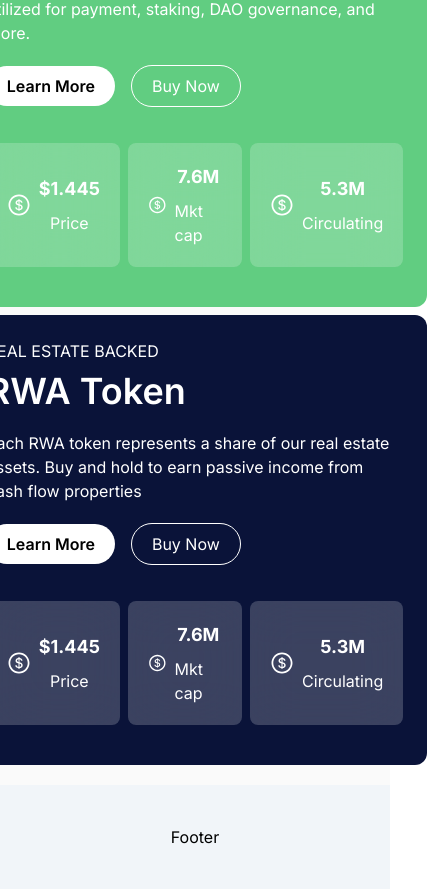
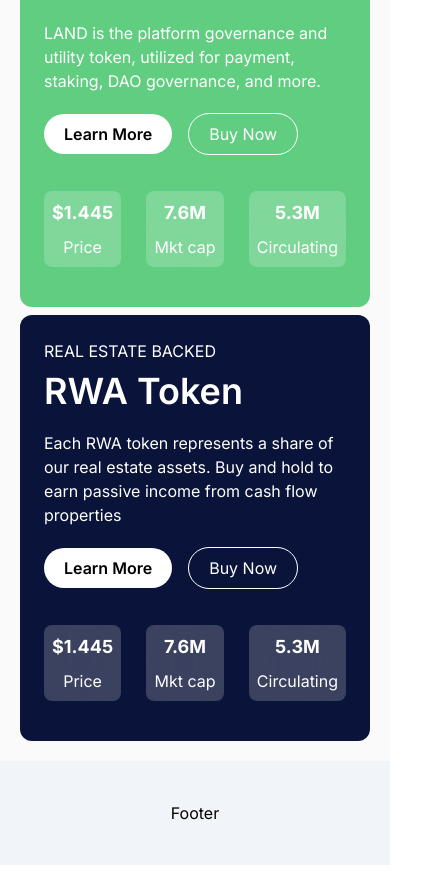
Before and after one commit to adamsdavee/RWA-DeFi, a Next.js app in the folder frontend/: page / in a window 390 px wide. Shown: the part 3453-4342 px from the top of the page, 427 px wide, since content can reach past the window. After the commit the page ends 4318 px from the top, so only its background shows below. Built offline with nearby package versions, Linux system fonts and the light colour scheme.

Commit message:
Fix styling

```diff
--- a/frontend/src/components/TokenCard.jsx
+++ b/frontend/src/components/TokenCard.jsx
@@ -13,34 +13,34 @@ const TokenCard = ({ price, mktCap, circulating, name, utility, details }) => {
 			<p>{details}</p>
 
 			<div className="py-5">
-				<button className="px-5 py-2 text-black font-semibold bg-white rounded-3xl hover:opacity-75 mr-4">
+				<button className="px-5 py-2 text-black font-semibold bg-white rounded-3xl hover:opacity-75 mr-4 duration-200 md:hover:rounded-xl">
 					Learn More
 				</button>
-				<button className="px-5 py-2 white rounded-3xl hover:bg-white hover:text-black border border-white">
+				<button className="px-5 py-2 white rounded-3xl border border-white duration-200 md:hover:rounded-xl">
 					Buy Now
 				</button>
 			</div>
 
 			{/* Minicards */}
 			<div className="flex flex-row gap-2 justify-between py-4">
-				<div className="rounded-lg bg-white backdrop-blur-xl p-5 pr-5 bg-opacity-20 flex flex-row gap-2 items-center">
-					<AiOutlineDollarCircle className="text-2xl"/>
+				<div className="rounded-lg bg-white backdrop-blur-xl p-2 md:p-5 md:pr-3 bg-opacity-20 flex flex-row gap-2 items-center">
+					<AiOutlineDollarCircle className="text-2xl hidden md:block" />
 					<div className="flex flex-col gap-2 items-center">
 						<span className="font-bold text-lg">{price}</span>
-						<span >Price</span>
+						<span>Price</span>
 					</div>
 				</div>
 
-				<div className="rounded-lg bg-white backdrop-blur-xl p-5 pr-5 bg-opacity-20 flex flex-row gap-2 items-center ">
-					<AiOutlineDollarCircle className="text-2xl"/>
+				<div className="rounded-lg bg-white backdrop-blur-xl p-2 md:p-5 md:pr-3 bg-opacity-20 flex flex-row gap-2 items-center ">
+					<AiOutlineDollarCircle className="text-2xl hidden md:block" />
 					<div className="flex flex-col gap-2 items-center">
 						<span className="font-bold text-lg">{mktCap}</span>
 						<span>Mkt cap</span>
 					</div>
 				</div>
 
-				<div className="rounded-lg bg-white backdrop-blur-xl p-5 pr-5 bg-opacity-20 flex flex-row gap-2 items-center">
-					<AiOutlineDollarCircle className="text-2xl"/>
+				<div className="rounded-lg bg-white backdrop-blur-xl p-2 md:p-5 md:pr-3 bg-opacity-20 flex flex-row gap-2 items-center">
+					<AiOutlineDollarCircle className="text-2xl hidden md:block" />
 					<div className="flex flex-col gap-2 items-center">
 						<span className="text-lg font-bold">{circulating}</span>
 						<span>Circulating</span>
```
